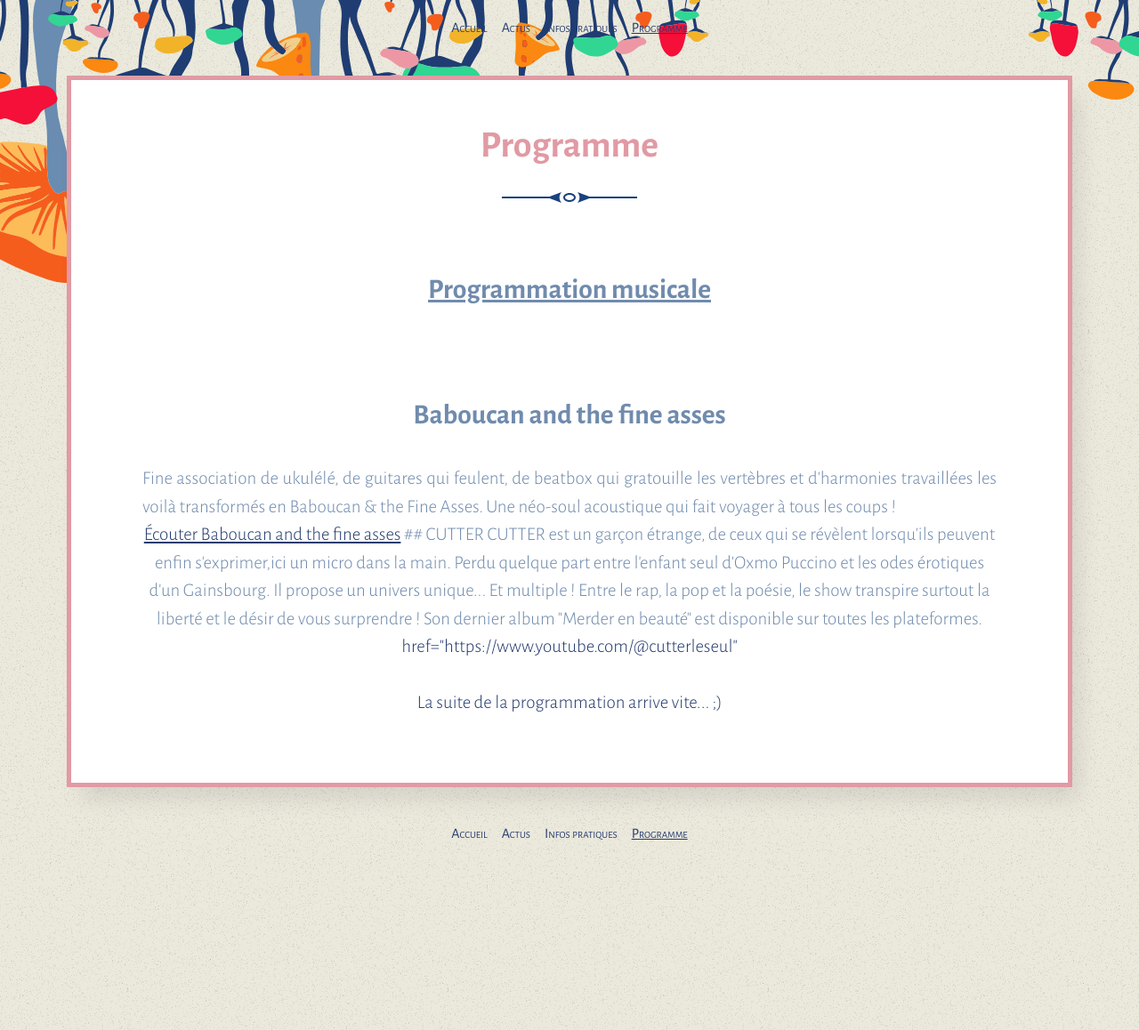
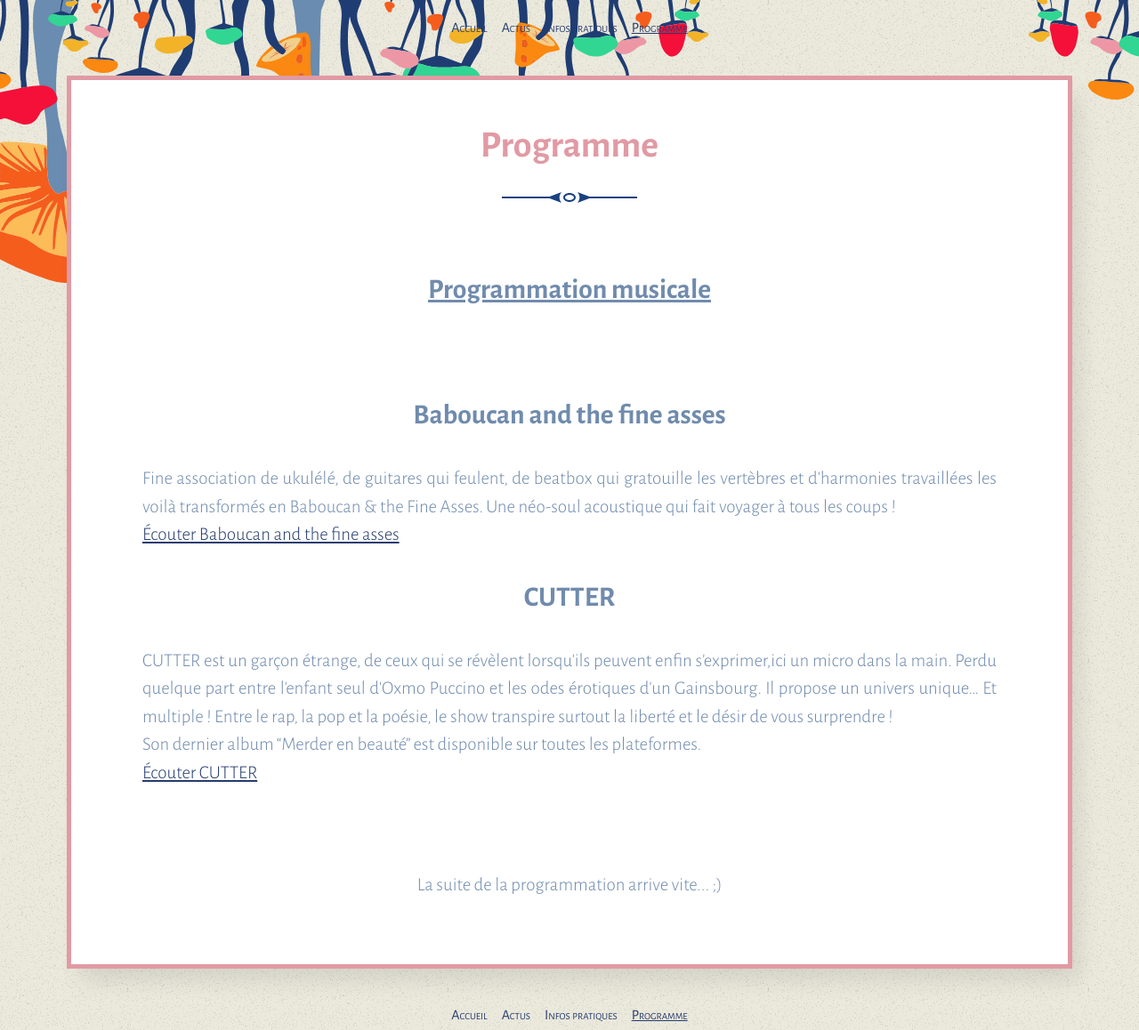
Before and after one commit to Herbes-Folles/Herbes-Folles.github.io, a Jekyll site: the page built from content/programme.md, in a window 1280 px wide. Shown: the whole page at 89% size. Built offline with Jekyll 4.4.1, drawn with Linux system fonts in a browser that asks for light colours.

Commit message:
Update programme.md

```diff
--- a/content/programme.md
+++ b/content/programme.md
@@ -7,12 +7,13 @@ title: Programme
 <br>
 ## Baboucan and the fine asses
 Fine association de ukulélé, de guitares qui feulent, de beatbox qui gratouille les vertèbres et d’harmonies travaillées les voilà transformés en Baboucan & the Fine Asses. Une néo-soul acoustique qui fait voyager à tous les coups !
-<CENTER> <a href="https://www.youtube.com/@Baboucan">Écouter Baboucan and the fine asses</a>
+<a href="https://www.youtube.com/@Baboucan">Écouter Baboucan and the fine asses</a>
+
 
 ## CUTTER
 CUTTER est un garçon étrange, de ceux qui se révèlent lorsqu'ils peuvent enfin s'exprimer,ici un micro dans la main. Perdu quelque part entre l'enfant seul d'Oxmo Puccino et les odes érotiques d'un Gainsbourg. Il propose un univers unique... Et multiple ! Entre le rap, la pop et la poésie, le show transpire surtout la liberté et le désir de vous surprendre !
 Son dernier album "Merder en beauté" est disponible sur toutes les plateformes.
-<a> href="https://www.youtube.com/@cutterleseul"
+<a href="https://www.youtube.com/@cutterleseul">Écouter CUTTER</a>
 
 <br>
 <br><CENTER>La suite de la programmation arrive vite... ;)
```
